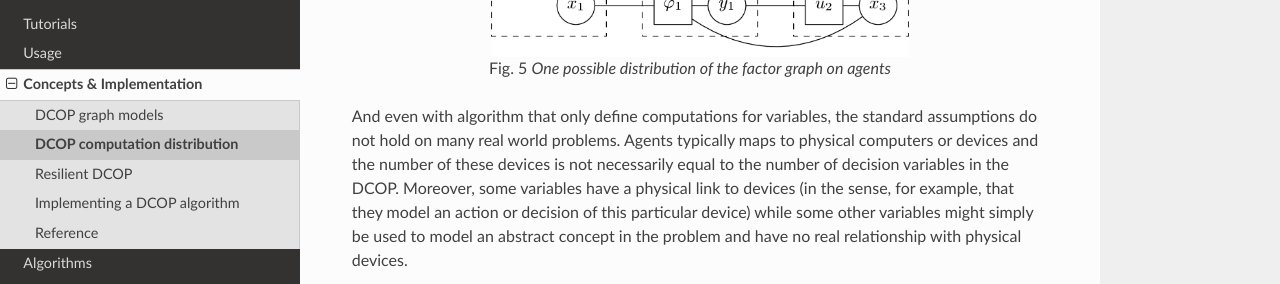
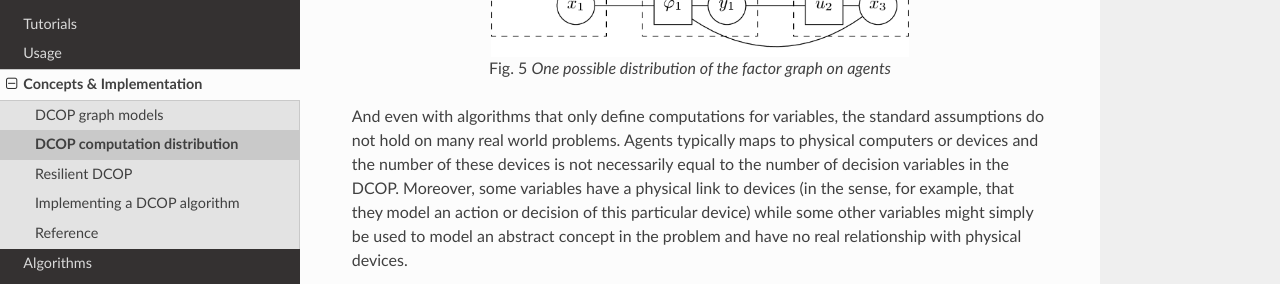
Before and after one commit to Orange-OpenSource/pyDcop, a Sphinx documentation site: the page built from docs/implementation/distribution.rst, in a window 1280 px wide and 900 px high, scrolled down 842 px. Shown: the part 151-435 px from the top of the window. Built offline with Sphinx 7.4.7 and the Read the Docs theme 2.0.0, drawn with Linux system fonts in a browser that asks for light colours; cross-references to code outside the pages are shown as plain code.

Commit message:
Doc: typos

```diff
--- a/docs/implementation/computation_graphs.rst
+++ b/docs/implementation/computation_graphs.rst
@@ -10,10 +10,9 @@ When solving a DCOP, The first step performed by pyDCOP is to build a graph
 of computations.
 This **computation graph**  must not be confused with the constraints graph ;
 while they may sometime be similar.
-The constraints graph is stricly a graph representation of the
+The constraints graph is strictly a graph representation of the
 Constraints Optimization Problem (COP) while the **computation graph**
 depends on the method (aka algorithm) used to solve this problem.
-
 
 A computation graph is a graph
 where vertices represent **computations**
--- a/docs/implementation/distribution.rst
+++ b/docs/implementation/distribution.rst
@@ -52,7 +52,7 @@ of this factor graph on 3 agents but is obvously not the only possible one.
   One possible distribution of the factor graph on agents
 
 
-And even with algorithm that only define computations for variables,
+And even with algorithms that only define computations for variables,
 the standard assumptions do not hold on many real world problems.
 Agents typically maps to physical computers or devices
 and the number of these devices is not necessarily equal
```
